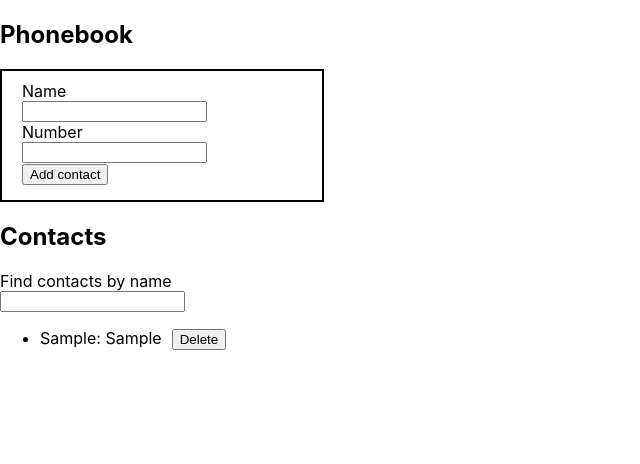
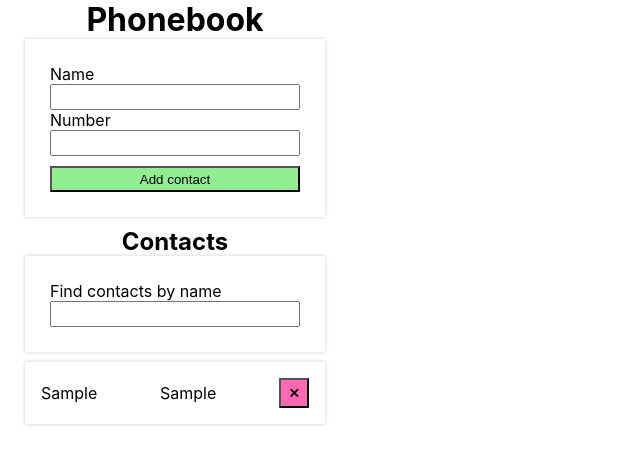
Before and after one commit to darviq/goit-react-hw-05-phonebook, a React app: page / in a window 1280 px wide. Both pictures are taken after typing "Sample", "Sample" into the empty fields and a click on the button "Add contact". Shown: the whole page, without its empty margins (0-640 px from the left). Built offline with nearby package versions, Linux system fonts and the light colour scheme.

Commit message:
Переписывает на хуки и стилизирует

```diff
--- a/src/components/App.js
+++ b/src/components/App.js
@@ -1,8 +1,5 @@
 import React from "react";
 import Phonebook from "./phonebook/Phonebook";
-
-// slr - стрелочная с дефолтным экспортом
-// rafc - стрелочная с именованым экспортом
 
 const App = () => {
     return <Phonebook />;
--- a/src/components/phonebook/Phonebook.js
+++ b/src/components/phonebook/Phonebook.js
@@ -1,36 +1,57 @@
-import React, {Component} from "react";
+import React, {useState, useEffect} from "react";
 import {v4 as uuidv4} from "uuid";
 import ContactForm from "./contactForm/ContactForm";
+import Filter from "./filter/Filter";
 import ContactList from "./contactList/ContactList";
+import styled from "styled-components";
 
-export default class Phonebook extends Component {
-    state = {
+const Div = styled.div`
+    width: 300px;
+    margin-left: 25px;
+
+    h1,
+    h2 {
+        text-align: center;
+    }
+
+    h2 {
+        margin-top: 10px;
+    }
+`;
+
+const Phonebook = () => {
+    const [state, setState] = useState({
         contacts: [],
         filter: "",
+    });
+
+    useEffect(() => {
+        const localSorageContacts = JSON.parse(localStorage.getItem("contacts"));
+        if (localSorageContacts && localSorageContacts.length > 0) {
+            setState({
+                contacts: [...localSorageContacts],
+                filter: "",
+            });
+        }
+    }, []);
+
+    useEffect(() => {
+        localStorage.setItem("contacts", JSON.stringify(state.contacts));
+    }, [state.contacts]);
+
+    const addFilter = value => {
+        setState(prevState => ({
+            ...prevState,
+            filter: value,
+        }));
     };
 
-    componentDidMount = () => {
-        const localSorageContacts = JSON.parse(localStorage.getItem("contacts"));
-        if (localSorageContacts && localSorageContacts.length > 0) {
-            this.setState({contacts: [...localSorageContacts]});
-        }
-    };
-
-    componentDidUpdate = () => {
-        localStorage.setItem("contacts", JSON.stringify(this.state.contacts));
-    };
-
-    addFilter = e => {
-        this.setState({
-            filter: e.target.value,
-        });
-    };
-
-    addContact = ({name, number}) => {
-        if (this.state.contacts.find(contact => contact.name === name)) {
+    const addContact = ({name, number}) => {
+        if (state.contacts.find(contact => contact.name === name)) {
             alert(`${name} is already in contacts`);
         } else {
-            this.setState(prevState => ({
+            setState(prevState => ({
+                filter: prevState.filter,
                 contacts: [
                     ...prevState.contacts,
                     {
@@ -43,19 +64,25 @@ export default class Phonebook extends Component {
         }
     };
 
-    removeContact = e => {
-        this.setState(prevState => ({
+    const removeContact = e => {
+        setState(prevState => ({
             contacts: [...prevState.contacts.filter(contact => contact.id !== e.target.dataset.id)],
         }));
     };
 
-    render() {
-        return (
-            <>
-                <h2>Phonebook</h2>
-                <ContactForm addContact={this.addContact} />
-                <ContactList state={this.state} addFilter={this.addFilter} removeContact={this.removeContact} />
-            </>
-        );
-    }
-}
+    return (
+        <Div>
+            <h1>Phonebook</h1>
+            <ContactForm addContact={addContact} />
+            {state.contacts.length > 0 && (
+                <>
+                    <h2>Contacts</h2>
+                    <Filter addFilter={addFilter} />
+                </>
+            )}
+            <ContactList {...state} removeContact={removeContact} />
+        </Div>
+    );
+};
+
+export default Phonebook;
--- a/src/components/phonebook/contactForm/ContactForm.js
+++ b/src/components/phonebook/contactForm/ContactForm.js
@@ -1,56 +1,39 @@
-import React, {Component} from "react";
-import PropTypes from "prop-types";
-import styled from "styled-components";
+import React, {useState} from "react";
+import Form from "./ContactFormStyled";
 
-const Form = styled.form`
-    width: 300px;
-    padding: 10px 0 15px 20px;
-    border: 2px solid black;
+const ContactForm = ({addContact}) => {
+    const [state, setState] = useState({
+        name: "",
+        number: "",
+    });
 
-    label,
-    input {
-        display: block;
-    }
-`;
-
-export default class ContactForm extends Component {
-    static propTypes = {
-        addContact: PropTypes.func,
+    const inputHandler = e => {
+        const {name, value} = e.target;
+        setState(prevState => ({
+            ...prevState,
+            [name]: value,
+        }));
     };
 
-    state = {
-        name: "",
-        number: "",
+    const submitHandler = e => {
+        e.preventDefault();
+        addContact({...state});
+        setState({name: "", number: ""});
     };
 
-    inputHandler = e => {
-        const {name, value} = e.target;
-        this.setState({
-            [name]: value,
-        });
-    };
-
-    submitHandler = e => {
-        e.preventDefault();
-        this.props.addContact({...this.state});
-        this.setState({name: "", number: ""});
-    };
-
-    render() {
-        const {name, number} = this.state;
-
     return (
-            <Form onSubmit={this.submitHandler}>
+        <Form onSubmit={submitHandler}>
             <label>
                 Name
-                    <input type="text" value={name} name="name" onChange={this.inputHandler} />
+                <input type="text" value={state.name} name="name" onChange={inputHandler} />
             </label>
             <label>
                 Number
-                    <input type="text" value={number} name="number" onChange={this.inputHandler} />
+                <input type="text" value={state.number} name="number" onChange={inputHandler} />
             </label>
             <button type="submit">Add contact</button>
         </Form>
     );
-    }
-}
+};
+
+export default ContactForm;
--- /dev/null
+++ b/src/components/phonebook/contactForm/ContactFormStyled.js
@@ -0,0 +1,31 @@
+import styled from "styled-components";
+
+const Form = styled.form`
+    width: 100%;
+    box-shadow: 0px 0px 4px 0px rgba(0, 0, 0, 0.2);
+    padding: 25px;
+
+    label {
+        display: block;
+    }
+
+    input {
+        display: block;
+        width: 100%;
+        height: 26px;
+    }
+
+    button {
+        width: 100%;
+        height: 26px;
+        margin-top: 10px;
+        background-color: honeydew;
+    }
+
+    button:hover,
+    button:focus {
+        background-color: lightgreen;
+    }
+`;
+
+export default Form;
--- a/src/components/phonebook/contactList/ContactList.js
+++ b/src/components/phonebook/contactList/ContactList.js
@@ -1,39 +1,27 @@
 import ContactItem from "./contactItem/ContactItem";
-import PropTypes from "prop-types";
 import styled from "styled-components";
 
-const Input = styled.input`
-    display: block;
+const Ul = styled.ul`
+    list-style: none;
+    margin-top: 10px;
 `;
 
-const ContactList = ({state: {contacts, filter}, addFilter, removeContact}) => {
+const ContactList = ({contacts, filter, removeContact}) => {
     return (
         <>
             {contacts.length > 0 && (
                 <>
-                    <h2>Contacts</h2>
-                    <label>
-                        Find contacts by name
-                        <Input type="text" value={filter} name="filter" onChange={addFilter} />
-                    </label>
-                    <ul>
-                        {filter.length > 0
+                    <Ul>
+                        {filter && filter.length > 0
                             ? contacts
                                   .filter(contact => contact.name.toLowerCase().includes(filter.toLowerCase()))
-                                  .map(contact => <ContactItem key={contact.id} contact={contact} removeContact={removeContact} />)
-                            : contacts.map(contact => <ContactItem key={contact.id} contact={contact} removeContact={removeContact} />)}
-                    </ul>
+                                  .map(contact => <ContactItem key={contact.id} {...contact} removeContact={removeContact} />)
+                            : contacts.map(contact => <ContactItem key={contact.id} {...contact} removeContact={removeContact} />)}
+                    </Ul>
                 </>
             )}
         </>
     );
 };
 
-ContactList.propTypes = {
-    contacts: PropTypes.arrayOf(PropTypes.object),
-    filter: PropTypes.string,
-    addFilter: PropTypes.func,
-    removeContact: PropTypes.func,
-};
-
 export default ContactList;
--- a/src/components/phonebook/contactList/contactItem/ContactItem.js
+++ b/src/components/phonebook/contactList/contactItem/ContactItem.js
@@ -1,26 +1,36 @@
-import PropTypes from "prop-types";
 import styled from "styled-components";
 
-const Button = styled.button`
-    margin-left: 10px;
+const Li = styled.li`
+    width: 100%;
+    box-shadow: 0px 0px 4px 0px rgba(0, 0, 0, 0.2);
+    padding: 16px;
+    display: flex;
+    justify-content: space-between;
+    align-items: center;
+
+    button {
+        background-color: hotpink;
+        font-weight: 700;
+        width: 30px;
+        height: 30px;
+    }
+
+    button:hover,
+    button:focus {
+        background-color: red;
+    }
 `;
 
-const ContactItem = ({contact: {name, number, id}, removeContact}) => {
+const ContactItem = ({name, number, id, removeContact}) => {
     return (
-        <li>
-            {name}: {number}
-            <Button type="button" data-id={id} onClick={removeContact}>
-                Delete
-            </Button>
-        </li>
+        <Li>
+            <p>{name}</p>
+            <p>{number}</p>
+            <button type="button" data-id={id} onClick={removeContact}>
+                &#x2715;
+            </button>
+        </Li>
     );
 };
 
-ContactItem.propTypes = {
-    name: PropTypes.string,
-    number: PropTypes.string,
-    id: PropTypes.string,
-    removeContact: PropTypes.func,
-};
-
 export default ContactItem;
--- /dev/null
+++ b/src/components/phonebook/filter/Filter.js
@@ -0,0 +1,40 @@
+import React, {useState} from "react";
+import styled from "styled-components";
+
+const Div = styled.div`
+    width: 100%;
+    box-shadow: 0px 0px 4px 0px rgba(0, 0, 0, 0.2);
+    padding: 25px;
+
+    label {
+        display: block;
+    }
+
+    input {
+        display: block;
+        width: 100%;
+        height: 26px;
+    }
+`;
+
+const Filter = ({addFilter}) => {
+    const [state, setState] = useState({
+        value: "",
+    });
+
+    const inputHandler = e => {
+        setState({value: e.target.value});
+        addFilter(e.target.value);
+    };
+
+    return (
+        <Div>
+            <label>
+                Find contacts by name
+                <input type="text" value={state.value} name="filter" onChange={inputHandler} />
+            </label>
+        </Div>
+    );
+};
+
+export default Filter;
--- a/src/index.css
+++ b/src/index.css
@@ -1,13 +1,21 @@
-body {
-  margin: 0;
-  font-family: -apple-system, BlinkMacSystemFont, 'Segoe UI', 'Roboto', 'Oxygen',
-    'Ubuntu', 'Cantarell', 'Fira Sans', 'Droid Sans', 'Helvetica Neue',
-    sans-serif;
-  -webkit-font-smoothing: antialiased;
-  -moz-osx-font-smoothing: grayscale;
+html {
+    box-sizing: border-box;
 }
 
-code {
-  font-family: source-code-pro, Menlo, Monaco, Consolas, 'Courier New',
-    monospace;
+*,
+*::before,
+*::after {
+    box-sizing: inherit;
+    margin: 0;
+    padding: 0;
 }
+
+body {
+    font-family: -apple-system, BlinkMacSystemFont, "Segoe UI", Roboto, Oxygen-Sans, Ubuntu, Cantarell, "Helvetica Neue", sans-serif;
+}
+
+img {
+    display: block;
+    max-width: 100%;
+    height: auto;
+}
```
Lines whose indentation alone changed are shown as unchanged.
